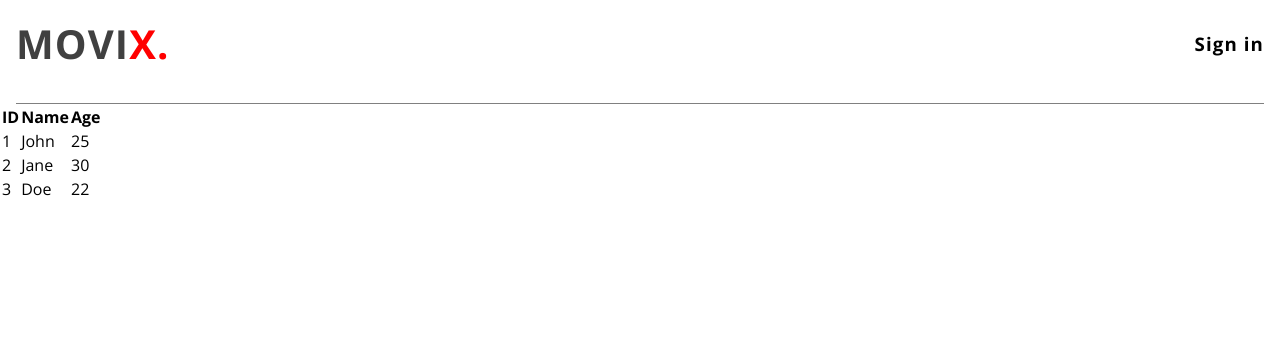
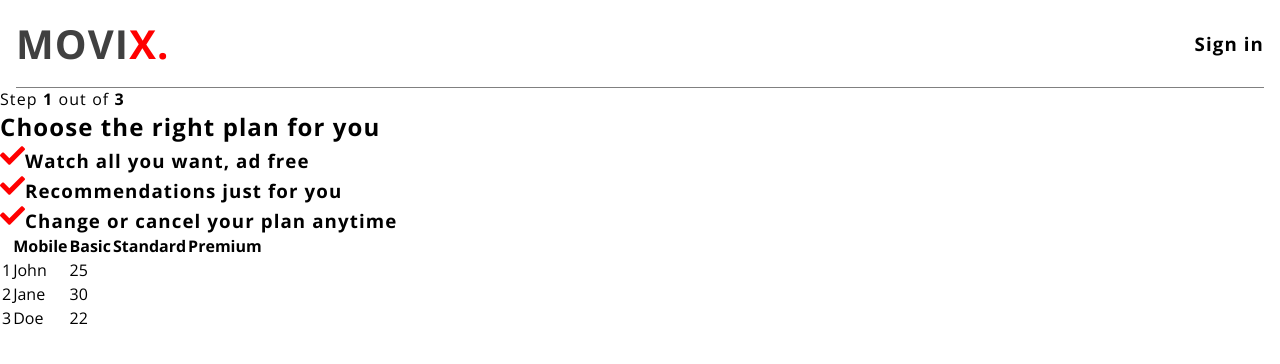
Before and after one commit to EjiroOsiephri/Movix-full-site, a React (Vite) app in the folder vite-project/: page /signup in a window 1280 px wide. Shown: the top 364 px of the page. Built offline with nearby package versions, Linux system fonts and the light colour scheme.

Commit message:
Add: on to complex animations

```diff
--- a/vite-project/src/Sass/Signup.module.scss
+++ b/vite-project/src/Sass/Signup.module.scss
@@ -11,10 +11,9 @@
   justify-content: space-between;
   align-items: center;
   padding: 1rem;
-  margin-bottom: 1rem;
 }
 .Line-div {
-  border-bottom: 1px solid gray;
+  border-bottom: 0.5px solid gray;
   margin-left: 1em;
   margin-right: 1em;
 }
@@ -31,3 +30,6 @@
   cursor: pointer;
   color: black;
 }
+.signup-div > h3 > a:hover {
+  border-bottom: 1px solid black;
+}
--- a/vite-project/src/pages/Signup.jsx
+++ b/vite-project/src/pages/Signup.jsx
@@ -1,6 +1,7 @@
 import React from "react";
 import Classes from "../Sass/Signup.module.scss";
 import { Link, useNavigate } from "react-router-dom";
+import { FaCheck } from "react-icons/fa";
 
 const Signup = () => {
   const navigate = useNavigate();
@@ -28,13 +29,66 @@ const Signup = () => {
           </div>
           <div className={Classes["Line-div"]}></div>
         </header>
+        <section className={Classes["step-count-section"]}>
+          <p>
+            Step{" "}
+            <span
+              style={{
+                fontWeight: "bold",
+              }}
+            >
+              1{" "}
+            </span>
+            out of{" "}
+            <span
+              style={{
+                fontWeight: "bold",
+              }}
+            >
+              3
+            </span>
+          </p>
+          <h1>Choose the right plan for you</h1>
+          <h3>
+            <FaCheck
+              color="red"
+              style={{
+                fontWeight: 200,
+              }}
+              size={25}
+            />
+            <span>Watch all you want, ad free</span>
+          </h3>
+          <h3>
+            <FaCheck
+              style={{
+                fontWeight: 200,
+              }}
+              color="red"
+              size={25}
+            />
+            <span>Recommendations just for you</span>
+          </h3>
+          <h3>
+            <FaCheck
+              style={{
+                fontWeight: 200,
+              }}
+              color="red"
+              size={25}
+            />
+            <span>Change or cancel your plan anytime</span>
+          </h3>
+        </section>
         <section>
           <table>
             <thead>
               <tr>
-                <th>ID</th>
-                <th>Name</th>
-                <th>Age</th>
+                <th></th>
+                <th>Mobile</th>
+                <th>Basic</th>
+                <th>Standard</th>
+                <th>Premium</th>
               </tr>
             </thead>
             <tbody>
```
